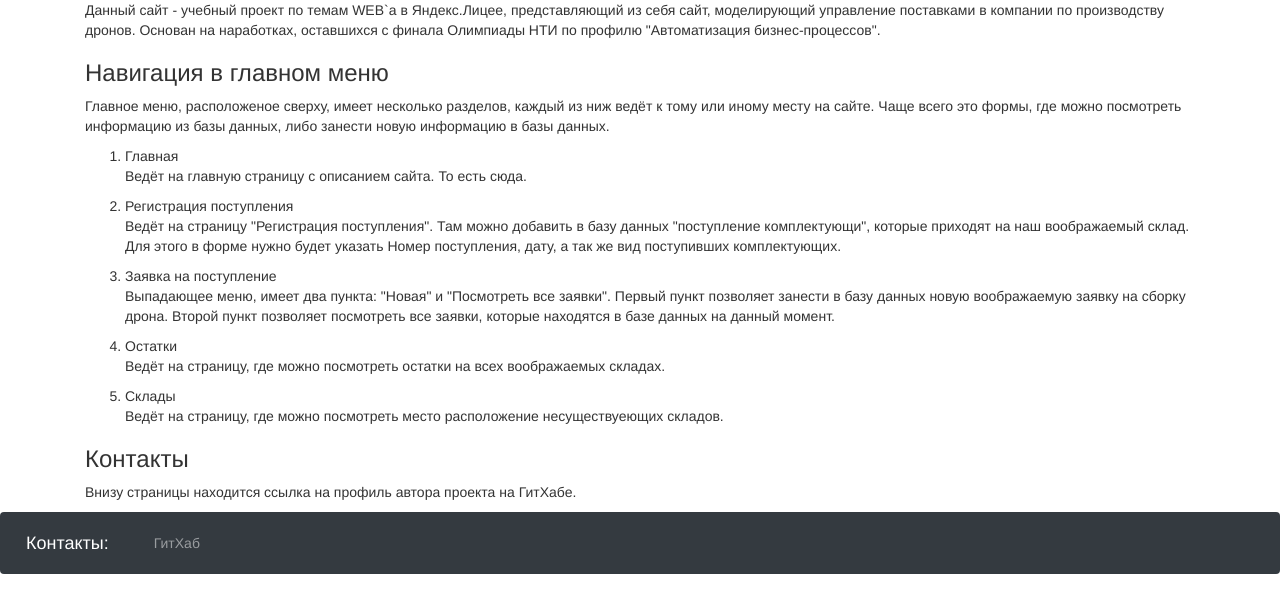
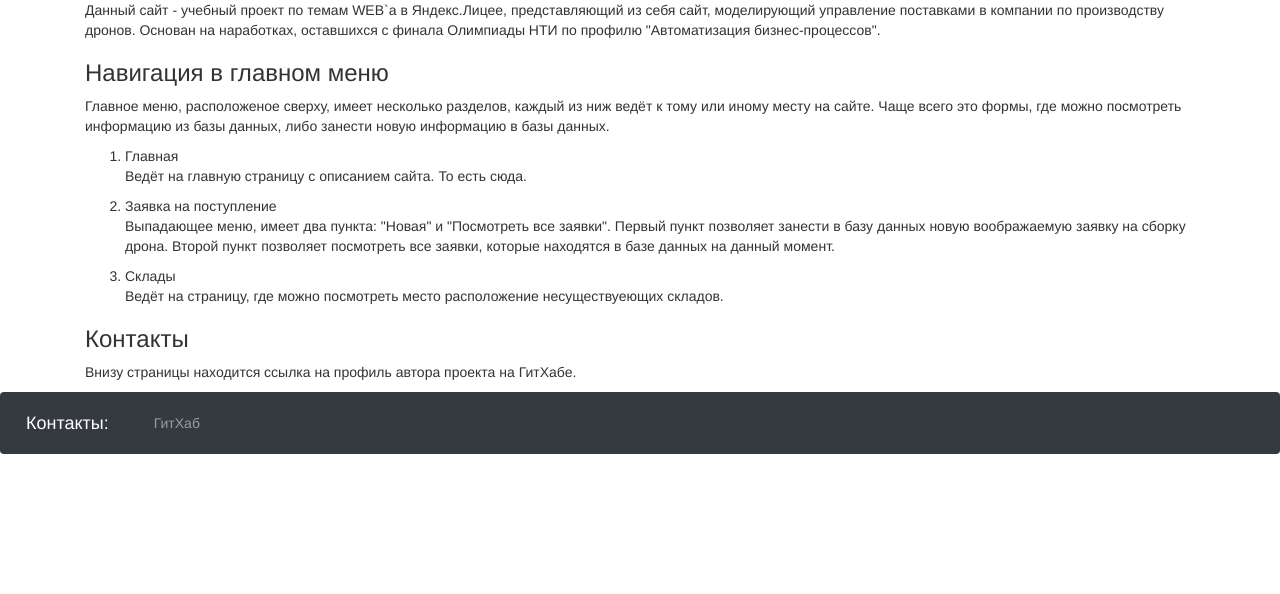
Before and after one commit to MinusOne-1/WEB-Manager, a Flask app: page / in a window 1280 px wide. Shown: the part 300-894 px from the top of the page. After the commit the page ends 754 px from the top, so only its background shows below. Run offline with Flask 2, Linux system fonts and the light colour scheme; some libraries are stand-ins or nearby versions.

Commit message:
Убираю инфу
о двух удалённых страницах сайта-проекта.

```diff
--- a/templates/main.html
+++ b/templates/main.html
@@ -19,23 +19,11 @@
             <div>
                 <p>Ведёт на главную страницу с описанием сайта. То есть сюда.</p>
             </div>
-        <li>Регистрация поступления</li>
-            <div>
-                <p>Ведёт на страницу "Регистрация поступления". Там можно добавить в базу данных "поступление комплектующи",
-                    которые приходят на наш воображаемый склад. Для этого в форме нужно будет указать Номер поступления,
-                    дату, а так же вид поступивших комплектующих.
-                </p>
-            </div>
         <li>Заявка на поступление</li>
             <div>
                 <p>Выпадающее меню, имеет два пункта: "Новая" и "Посмотреть все заявки". Первый пункт позволяет занести в
                     базу данных новую воображаемую заявку на сборку дрона. Второй пункт позволяет посмотреть все заявки,
                     которые находятся в базе данных на данный момент.
-                </p>
-            </div>
-        <li>Остатки</li>
-            <div>
-                <p>Ведёт на страницу, где можно посмотреть остатки на всех воображаемых складах.
                 </p>
             </div>
         <li>Склады</li>
```
